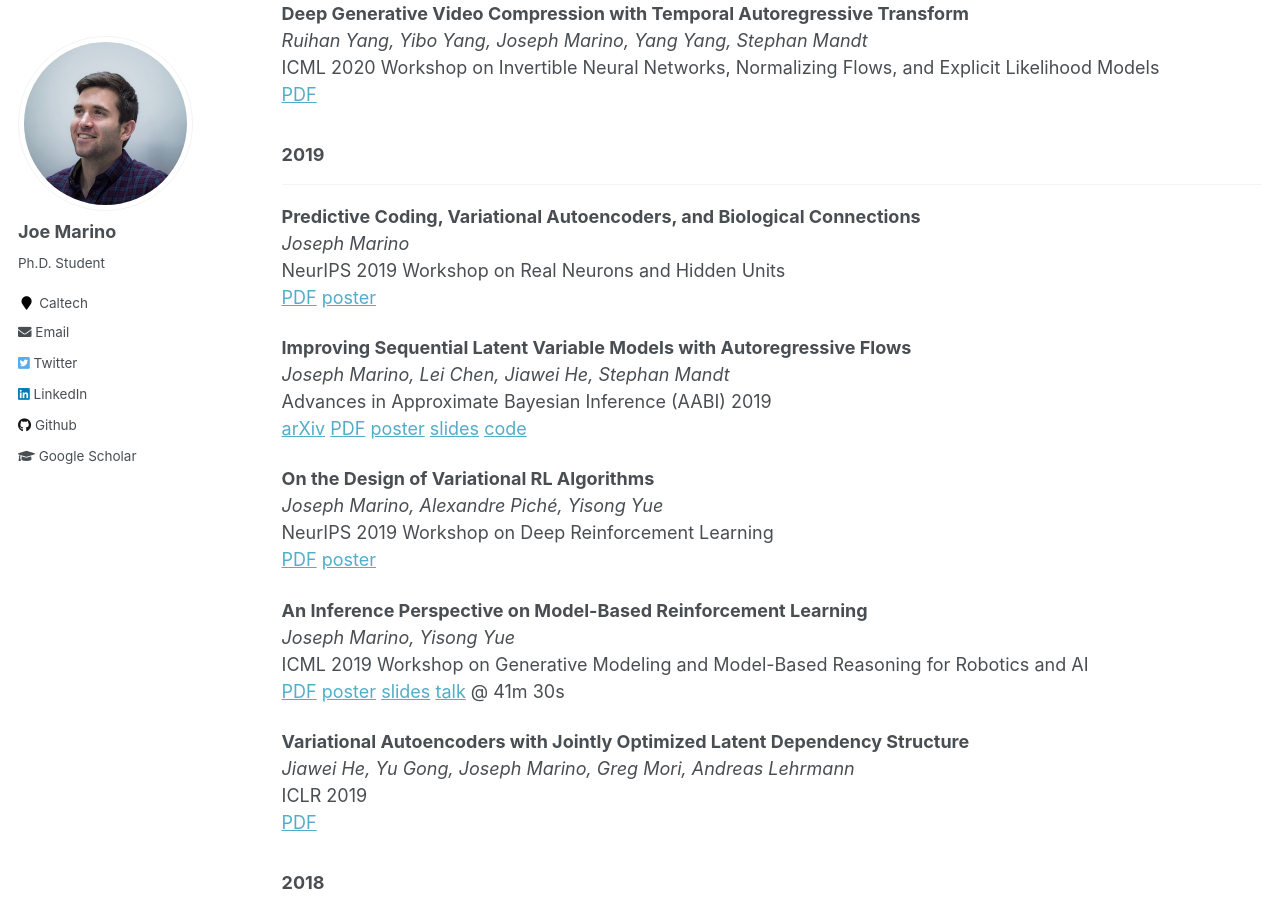
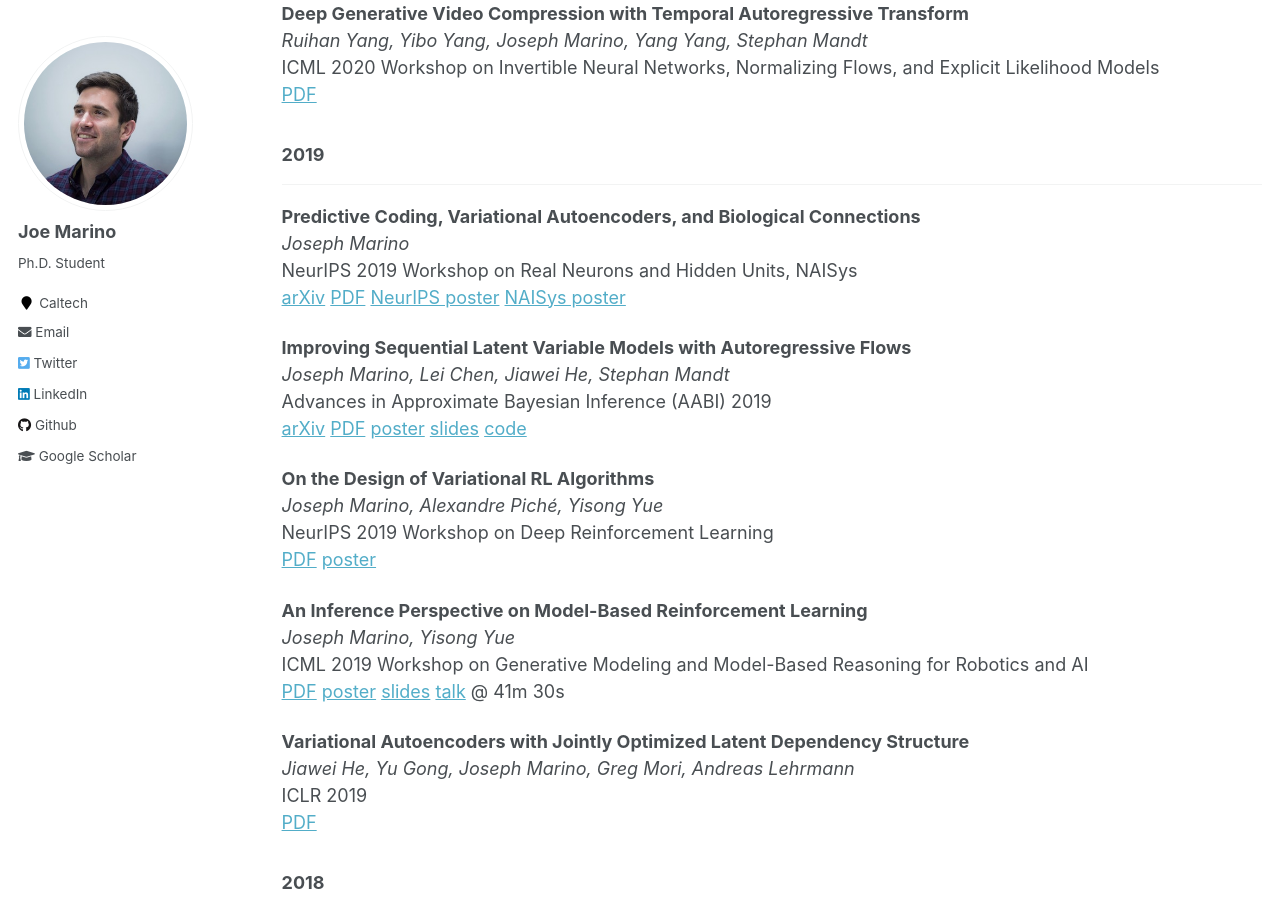
Before and after one commit to joelouismarino/joelouismarino.github.io, a Jekyll site: the page built from _pages/publications.md, in a window 1280 px wide and 900 px high, scrolled down 635 px. Built offline with Jekyll 4.4.1, drawn with Linux system fonts in a browser that asks for light colours.

Commit message:
Updating pub links.

```diff
--- a/_pages/publications.md
+++ b/_pages/publications.md
@@ -32,8 +32,8 @@ ___
 
 **Predictive Coding, Variational Autoencoders, and Biological Connections**
 *Joseph Marino*
-NeurIPS 2019 Workshop on Real Neurons and Hidden Units
-[PDF](../files/papers/2019/predictive_coding/neuro_ai_workshop_submission_2-3.pdf) [poster](../files/papers/2019/predictive_coding/pc_vae_poster.pdf)
+NeurIPS 2019 Workshop on Real Neurons and Hidden Units, NAISys
+[arXiv](https://arxiv.org/abs/2011.07464) [PDF](../files/papers/2019/predictive_coding/neuro_ai_workshop_submission_2-3.pdf) [NeurIPS poster](../files/papers/2019/predictive_coding/pc_vae_poster.pdf) [NAISys poster](../files/papers/2019/predictive_coding/naisys_workshop_poster.pdf)
 
 **Improving Sequential Latent Variable Models with Autoregressive Flows**
 *Joseph Marino, Lei Chen, Jiawei He, Stephan Mandt*
```
Also changed, not shown: 1 other file.
